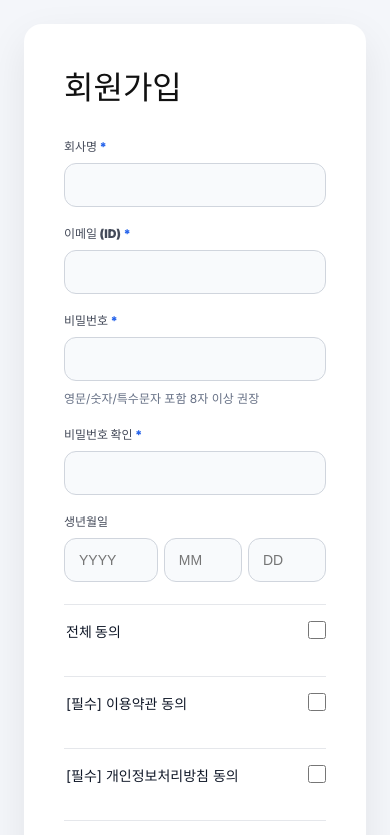
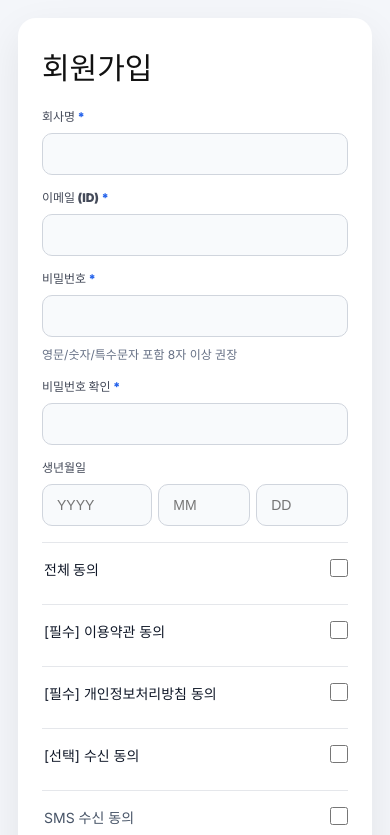
Before and after one commit to KPU-Capstone-2025/frontend, a React (Vite) app: page /signup in a window 390 px wide. Shown: the top 835 px of the page. Built offline with nearby package versions, Linux system fonts and the light colour scheme; a web font is replaced by a local one.

Commit message:
회원가입 수정

```diff
--- a/src/pages/Auth/signup.css
+++ b/src/pages/Auth/signup.css
@@ -1,14 +1,35 @@
+.authCard--signup {
+  max-width: 720px;
+  min-height: auto;
+  grid-template-columns: 1fr;
+  justify-items: center;
+}
+
+.authRight--signup {
+  width: 100%;
+  max-width: 440px;
+  padding: 48px 56px 38px;
+  justify-content: flex-start;
+}
+
+.authRight--signup .authTitle {
+  margin: 0 0 22px;
+  font-size: 30px;
+  line-height: 1.2;
+}
+
 .signupForm {
+  width: 100%;
   display: flex;
   flex-direction: column;
-  gap: 18px;
-  margin-top: 18px;
+  gap: 14px;
+  margin-top: 0;
 }
 
 .field {
   display: flex;
   flex-direction: column;
-  gap: 8px;
+  gap: 7px;
 }
 
 .fieldLabel {
@@ -24,10 +45,10 @@
 .signupForm input,
 .signupForm select {
   width: 100%;
-  height: 44px;
+  height: 42px;
   padding: 0 14px;
   border: 1px solid #d0d5dd;
-  border-radius: 12px;
+  border-radius: 10px;
   font-size: 14px;
   color: #101828;
   background: #f8fafc;
@@ -39,6 +60,7 @@
 .signupForm select:focus {
   border-color: #2563eb;
   background: #ffffff;
+  box-shadow: 0 0 0 3px rgba(37, 99, 235, 0.12);
 }
 
 .birthRow {
@@ -84,7 +106,7 @@
 }
 
 .agreeBox {
-  margin-top: 4px;
+  margin-top: 2px;
   border-top: 1px solid #e5e7eb;
 }
 
@@ -98,7 +120,7 @@
   align-items: center;
   justify-content: space-between;
   gap: 16px;
-  min-height: 56px;
+  min-height: 46px;
   border-bottom: 1px solid #e5e7eb;
   font-size: 14px;
   color: #101828;
@@ -123,7 +145,40 @@
   color: #475467;
 }
 
+.authRight--signup .authBtn.primary {
+  width: 100%;
+  margin-top: 4px;
+}
+
+.authRight--signup .authBack {
+  margin-top: 6px;
+}
+
+@media (max-width: 900px) {
+  .authCard--signup {
+    max-width: 560px;
+  }
+
+  .authRight--signup {
+    max-width: 100%;
+    padding: 40px;
+  }
+}
+
 @media (max-width: 640px) {
+  .authWrapper {
+    align-items: flex-start;
+    padding: 18px;
+  }
+
+  .authCard--signup {
+    max-width: 100%;
+  }
+
+  .authRight--signup {
+    padding: 32px 24px;
+  }
+
   .birthRow {
     grid-template-columns: minmax(0, 1.2fr) minmax(0, 1fr) minmax(0, 1fr);
     gap: 6px;
```
